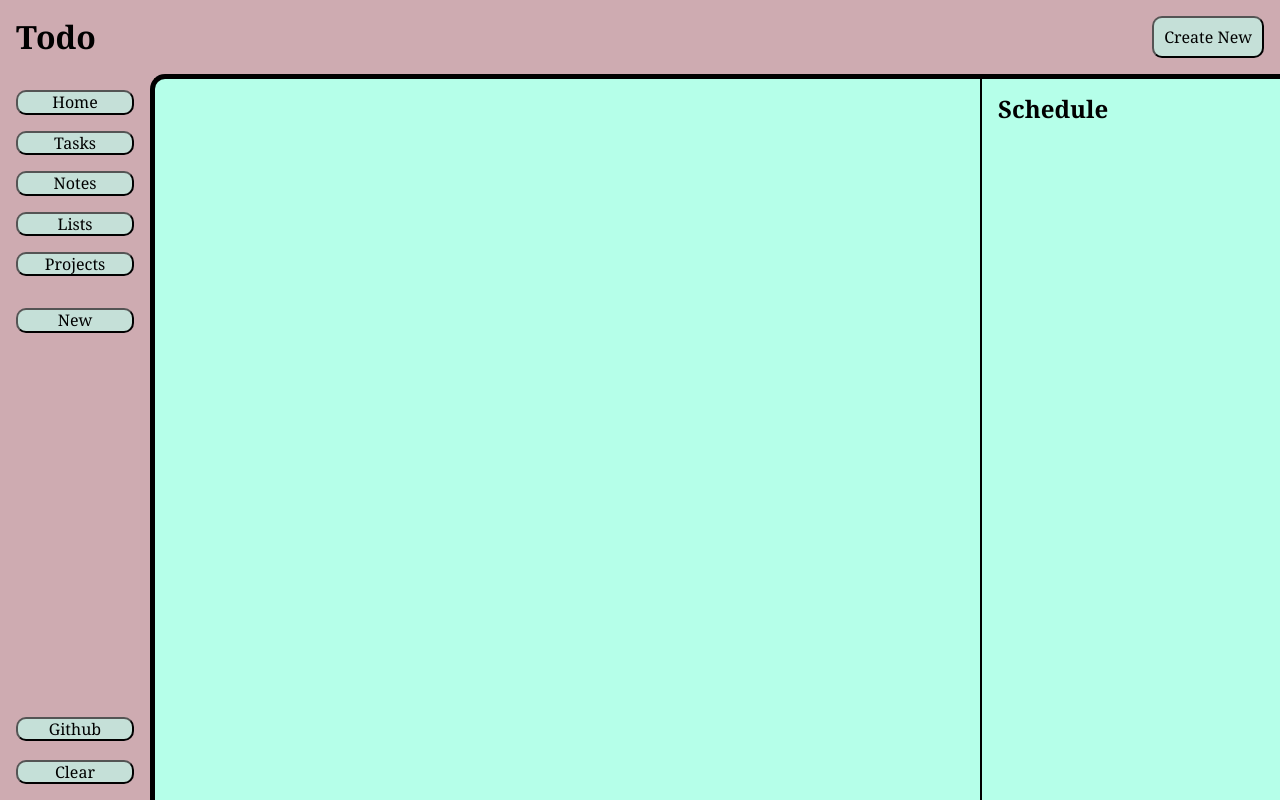
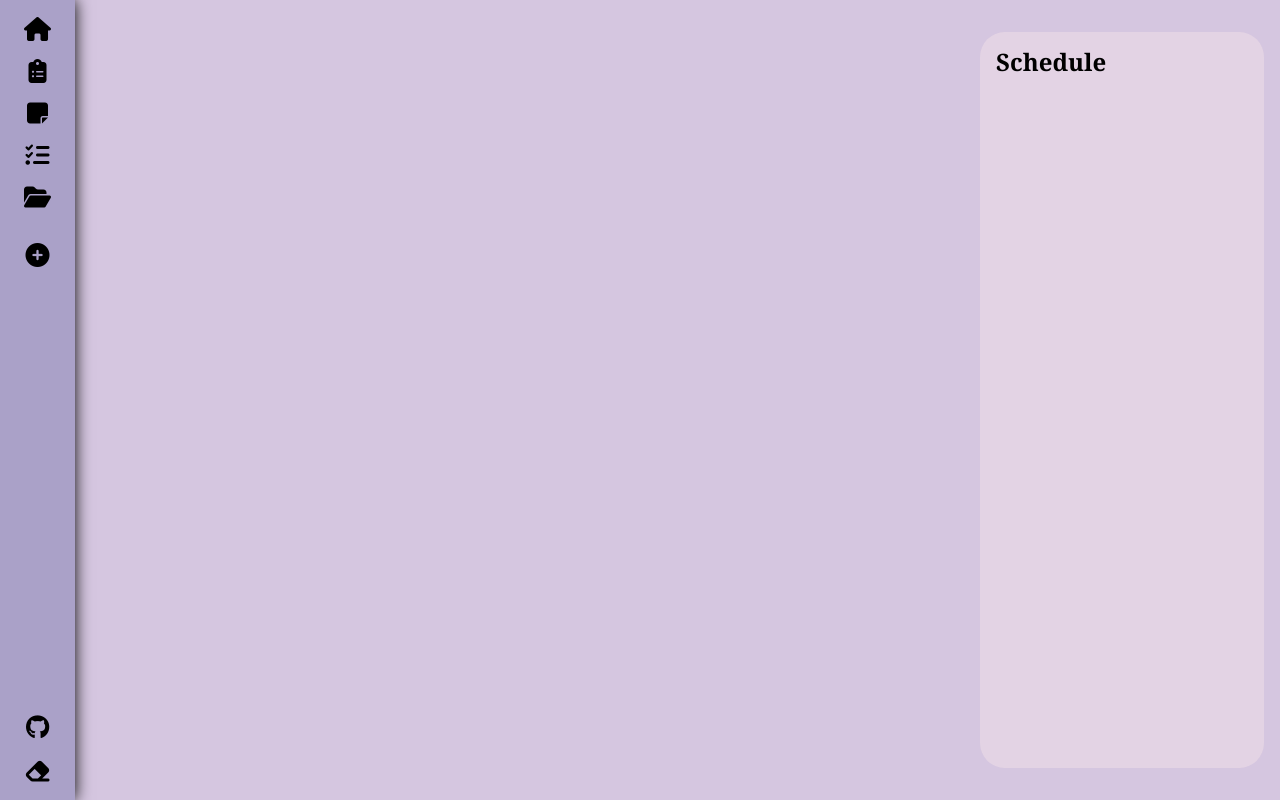
Before and after one commit to ToastedGMS/todo_list, a website: page dist/index.html in a window 1280 px wide. Drawn offline with Linux system fonts and the light colour scheme.

Commit message:
complete UI overhaul, changed for a sleeker and more modern look, removed header and increased content space

```diff
--- a/dist/index.html
+++ b/dist/index.html
@@ -11,25 +11,20 @@
 <body>
     <div class="container">
 
-        <header>
-            <h1>Todo</h1>
-            <button data-type="formBtn" data-modal-target='#modal' class="headCreate">Create New</button>
-        </header>
-
         <nav>
             <div class="navigation">
-                <button data-all>Home</button>
-                <button data-tasks>Tasks</button>
-                <button data-notes>Notes</button>
-                <button data-lists>Lists</button>
-                <button id="projectBtn" data-projects>Projects</button>
+                <button data-all class="fa-solid fa-house"></button>
+                <button data-tasks class="fa-solid fa-clipboard-list"></button>
+                <button data-notes class="fa-solid fa-note-sticky"></button>
+                <button data-lists class="fa-solid fa-list-check"></button>
+                <button id="projectBtn" data-projects class="fa-solid fa-folder-open"></button>
                 <div id="projectDiv" class="projectDiv"></div>
-                <button data-type="formBtn">New</button>
+                <button data-type="formBtn" data-modal-target='#modal' class="fa-solid fa-circle-plus"></button>
             </div>
 
             <div class="about">
-                <button id="githubBtn">Github</button><br>
-                <button id="deleteAll">Clear</button>
+                <button id="githubBtn"class="fa-brands fa-github"></button><br>
+                <button id="deleteAll" class="fa-solid fa-eraser"></button>
             </div>
         </nav>
 
--- a/dist/style.css
+++ b/dist/style.css
@@ -3,17 +3,16 @@
 }
 
 html {
-    background-color: rgb(206, 171, 177);
+    background-color: #d5c6e0;
 }
 
 .container {
     display: grid;
-
     grid-template-areas:
-      "header header header"
+      "nav main aside"
       "nav main aside";
 
-    grid-template-columns: 150px 1fr 300px;
+    grid-template-columns: 75px 1fr 300px;
     grid-template-rows: auto 1fr;
 
     height: 100vh;
@@ -22,10 +21,10 @@ html {
 header {
     display: flex;
     padding: 1em;
-    justify-content: space-between;
+    justify-content: end;
     align-items: center;
     grid-area: header;
-    background-color: rgb(206, 171, 177);
+    background-color: #d5c6e0;
 }
 
     h1{
@@ -33,7 +32,14 @@ header {
     }
 
     .headCreate {
-        height: fit-content;
+        border: 1px solid #ccc7c8;
+        background-color: #f5e6e8;
+        color: #000000;
+        font-size: 1.2rem;
+        font-weight: bold;
+        border-radius: 35px;
+        padding: 1em;
+        width: fit-content;
     }
 
 nav {
@@ -42,8 +48,19 @@ nav {
     grid-area: nav;
     justify-content: space-between;
     padding: 1em;
-    background-color: rgb(206, 171, 177);
+    background-color: #aaa1c8;
+    box-shadow: 0px 0px 15px black;
+    position: relative;
 }
+    .projectDiv button {
+        width: 100%;
+    }
+
+    nav button {
+        border: none;
+        background-color: transparent;
+        font-size: 1.5rem;
+    }
 
     .navigation {
         display: flex;
@@ -65,9 +82,7 @@ main{
     grid-template-columns: repeat(auto-fit, minmax(250px, 1fr));
     grid-auto-flow: dense;
     border-radius: 15px 0 0 0;
-    background-color: rgb(181, 255, 233);
-    border-top: 5px solid black;
-    border-left: 5px solid black;
+    background-color: #d5c6e0;
     overflow: auto;
 }
 
@@ -100,10 +115,13 @@ aside {
     display: flex;
     flex-direction: column;
     padding: 1em;
-    background-color: rgb(181, 255, 233);
-    border-top: 5px solid black;
-    border-left: 2px solid black;
+    background-color: #f5e6e86c;
+    border-radius: 25px;
     overflow: auto;
+    padding-right: 2em;
+    margin-right: 1em;
+    margin-top: 2em;
+    margin-bottom: 2em;
 }
 
     h2 {
@@ -227,7 +245,7 @@ button:hover, #todoForm > .modalBtn:hover{
 
 .card {
     background-color: rgb(201, 201, 201);
-    box-shadow: 10px 10px 5px 0px rgba(0, 0, 0, 0.75);
+    box-shadow: 1px 1px 15px 0px rgba(0, 0, 0, 0.75);
 
 }
 
```
